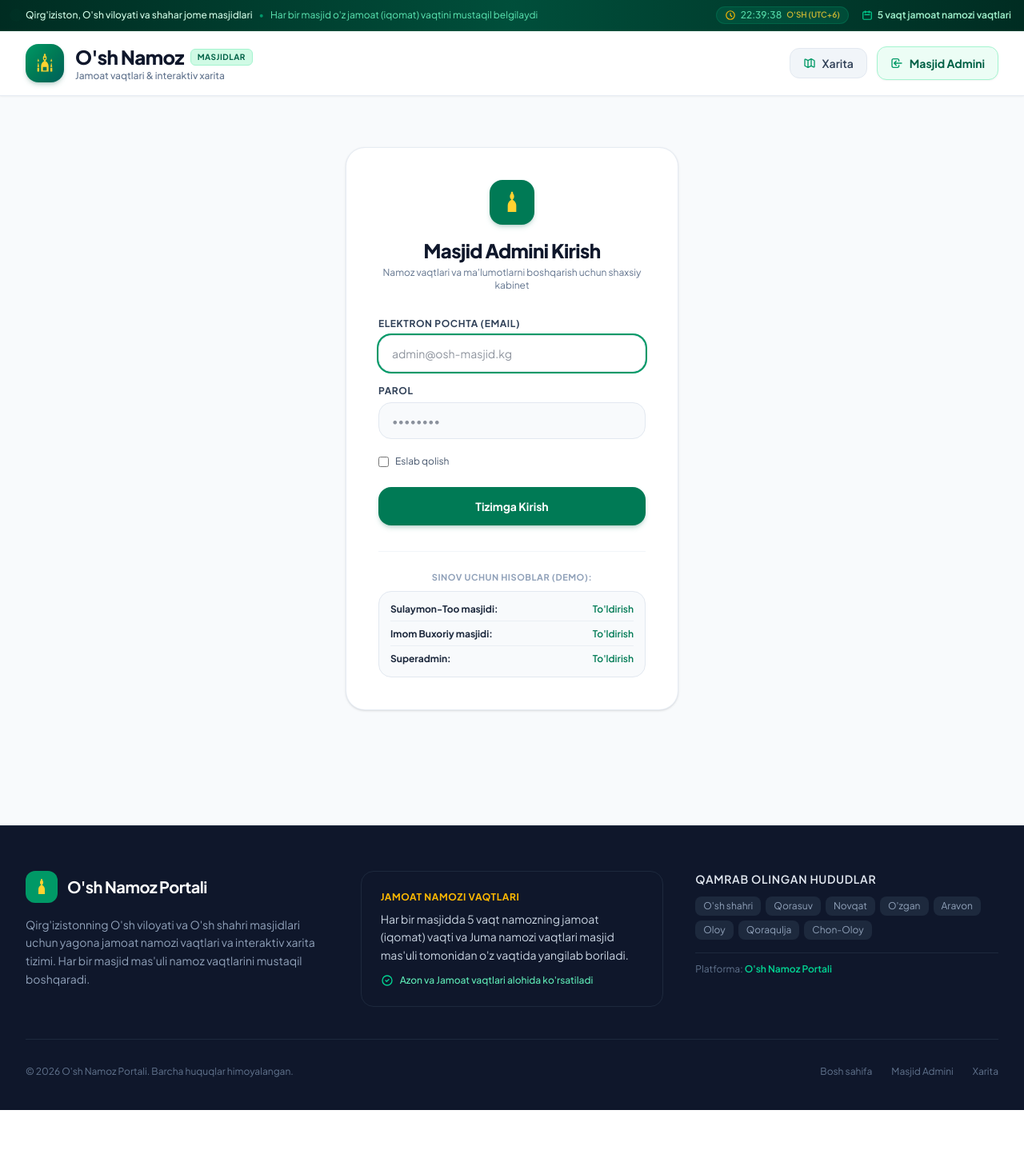
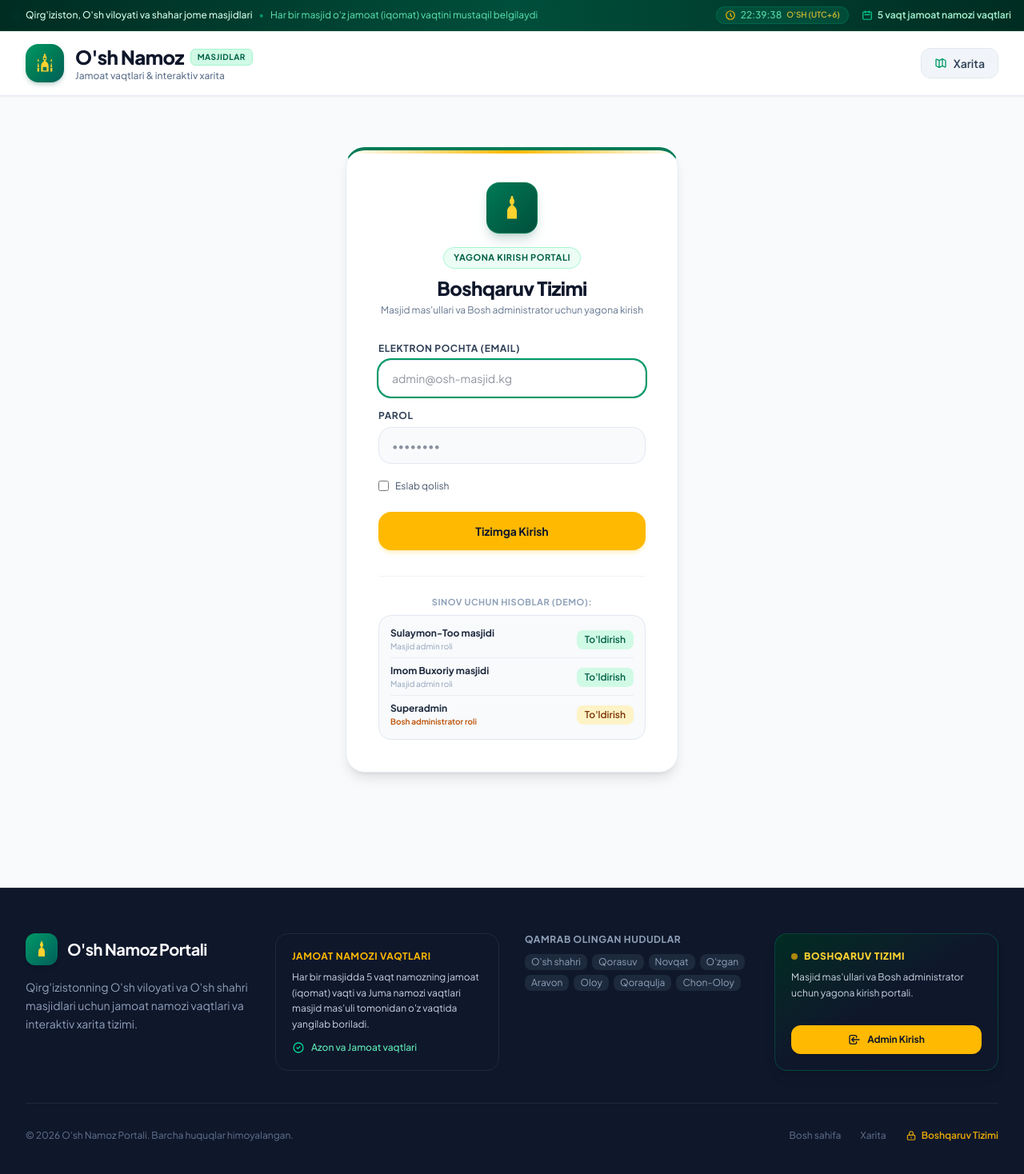
Before and after one commit to Iqbolshoh/masjid.vexa.uz, a Laravel app: page /login in a window 1280 px wide. Shown: the whole page at 80% size. Before the commit the page ends 1388 px from the top, so only its background shows below. Run offline with Laravel 12, Linux system fonts and the light colour scheme; style sheets or scripts are compiled from the project's sources.

Commit message:
Move admin login to footer, enhance Islamic architectural design, and unify 2 roles

```diff
--- a/resources/css/app.css
+++ b/resources/css/app.css
@@ -6,29 +6,49 @@
 @source '../views/**/*.blade.php';
 
 @theme {
-    --font-sans: 'Instrument Sans', ui-sans-serif, system-ui, -apple-system, BlinkMacSystemFont, 'Segoe UI', Roboto, sans-serif;
+    --font-sans: 'Plus Jakarta Sans', ui-sans-serif, system-ui, -apple-system, BlinkMacSystemFont, 'Segoe UI', Roboto, sans-serif;
 }
 
 /* Islamic pattern background overlay */
 .bg-islamic-pattern {
-    background-color: #064e3b;
-    background-image: radial-gradient(rgba(217, 119, 6, 0.15) 1px, transparent 1px), radial-gradient(rgba(16, 185, 129, 0.15) 1px, #064e3b 1px);
-    background-size: 40px 40px;
-    background-position: 0 0, 20px 20px;
+    background-color: #04382a;
+    background-image:
+        radial-gradient(rgba(245, 158, 11, 0.15) 1.5px, transparent 1.5px),
+        radial-gradient(rgba(16, 185, 129, 0.12) 1.5px, #04382a 1.5px);
+    background-size: 36px 36px;
+    background-position: 0 0, 18px 18px;
 }
 
-.bg-pattern-subtle {
-    background-image: radial-gradient(#d1fae5 1px, transparent 1px);
-    background-size: 24px 24px;
+/* Islamic Geometric Filigree Motif */
+.bg-islamic-girih {
+    background-image: repeating-linear-gradient(45deg, rgba(245, 158, 11, 0.05) 0, rgba(245, 158, 11, 0.05) 1px, transparent 0, transparent 20px),
+                      repeating-linear-gradient(-45deg, rgba(245, 158, 11, 0.05) 0, rgba(245, 158, 11, 0.05) 1px, transparent 0, transparent 20px);
+}
+
+/* Islamic Mehrab Arch Shape */
+.mehrab-arch {
+    border-radius: 50% 50% 0 0 / 25% 25% 0 0;
+}
+
+.mehrab-card-top {
+    position: relative;
+    border-top-left-radius: 28px;
+    border-top-right-radius: 28px;
+}
+
+/* Subtle Gold Arch Trim */
+.gold-trim {
+    background: linear-gradient(90deg, transparent, rgba(245, 158, 11, 0.4), rgba(251, 191, 36, 0.8), rgba(245, 158, 11, 0.4), transparent);
+    height: 1px;
 }
 
 /* Pulse animation for active prayer */
 @keyframes prayer-pulse {
     0%, 100% {
-        box-shadow: 0 0 0 0 rgba(217, 119, 6, 0.6);
+        box-shadow: 0 0 0 0 rgba(245, 158, 11, 0.5);
     }
     50% {
-        box-shadow: 0 0 0 10px rgba(217, 119, 6, 0);
+        box-shadow: 0 0 0 8px rgba(245, 158, 11, 0);
     }
 }
 
@@ -38,25 +58,26 @@
 
 /* Leaflet custom map pin styling */
 .leaflet-popup-content-wrapper {
-    border-radius: 16px;
+    border-radius: 18px;
     padding: 4px;
-    box-shadow: 0 10px 25px -5px rgba(0, 0, 0, 0.2);
+    box-shadow: 0 14px 30px -5px rgba(0, 0, 0, 0.25);
+    border: 1px solid rgba(245, 158, 11, 0.3);
 }
 
 .custom-mosque-pin {
     display: flex;
     align-items: center;
     justify-content: center;
-    background: linear-gradient(135deg, #059669 0%, #065f46 100%);
+    background: linear-gradient(135deg, #047857 0%, #064e3b 100%);
     color: #fef3c7;
     border: 2px solid #fbbf24;
     border-radius: 50%;
-    box-shadow: 0 4px 10px rgba(0, 0, 0, 0.35);
+    box-shadow: 0 4px 12px rgba(0, 0, 0, 0.35);
     transition: transform 0.2s ease;
 }
 
 .custom-mosque-pin:hover {
-    transform: scale(1.15);
+    transform: scale(1.18);
 }
 
 .user-location-pin {
--- a/resources/views/auth/login.blade.php
+++ b/resources/views/auth/login.blade.php
@@ -1,21 +1,30 @@
 @extends('layouts.app')
 
-@section('title', "Tizimga Kirish — Masjid Admini")
+@section('title', "Boshqaruv Tizimiga Kirish")
 
 @section('content')
 <div class="max-w-md mx-auto px-4 py-12 sm:py-16">
-    <div class="bg-white rounded-3xl p-8 sm:p-10 shadow-sm border border-slate-200/80">
+    <div class="bg-white rounded-3xl p-8 sm:p-10 shadow-lg border-t-4 border-t-emerald-700 border-x border-b border-slate-200/80 relative overflow-hidden">
+
+        <!-- Subtle gold line -->
+        <div class="absolute top-0 inset-x-0 h-1 bg-gradient-to-r from-transparent via-amber-400 to-transparent"></div>
+
         <div class="text-center mb-8">
-            <div class="w-14 h-14 rounded-2xl bg-emerald-700 text-amber-300 mx-auto flex items-center justify-center shadow-md shadow-emerald-800/20 mb-4">
-                <svg class="w-8 h-8" viewBox="0 0 24 24" fill="currentColor">
+            <div class="w-16 h-16 rounded-2xl bg-gradient-to-br from-emerald-700 to-emerald-900 text-amber-300 mx-auto flex items-center justify-center shadow-lg shadow-emerald-900/20 mb-4 border border-emerald-600/30">
+                <svg class="w-9 h-9" viewBox="0 0 24 24" fill="currentColor">
                     <path d="M12 2C11.5 2 11 2.4 11 3C11 3.2 11.1 3.4 11.2 3.6C10.5 4.3 10 5.4 10 6.6C10 7.8 10.6 8.9 11.5 9.6C9.5 10.5 8 12.6 8 15V21H16V15C16 12.6 14.5 10.5 12.5 9.6C13.4 8.9 14 7.8 14 6.6C14 5.4 13.5 4.3 12.8 3.6C12.9 3.4 13 3.2 13 3C13 2.4 12.5 2 12 2Z"/>
                 </svg>
             </div>
+
+            <span class="inline-block px-3 py-1 rounded-full text-[11px] font-bold uppercase tracking-wider bg-emerald-50 text-emerald-800 border border-emerald-200 mb-2">
+                Yagona Kirish Portali
+            </span>
+
             <h1 class="text-2xl font-extrabold text-slate-900 tracking-tight">
-                Masjid Admini Kirish
+                Boshqaruv Tizimi
             </h1>
             <p class="text-xs text-slate-500 mt-1">
-                Namoz vaqtlari va ma'lumotlarni boshqarish uchun shaxsiy kabinet
+                Masjid mas'ullari va Bosh administrator uchun yagona kirish
             </p>
         </div>
 
@@ -66,7 +75,7 @@
             </div>
 
             <div class="pt-2">
-                <button type="submit" class="w-full py-3.5 px-6 rounded-2xl text-sm font-bold text-white bg-emerald-700 hover:bg-emerald-800 shadow-md shadow-emerald-800/20 active:scale-95 transition-all">
+                <button type="submit" class="w-full py-3.5 px-6 rounded-2xl text-sm font-bold text-slate-900 bg-amber-400 hover:bg-amber-300 shadow-md shadow-amber-400/20 active:scale-95 transition-all">
                     Tizimga Kirish
                 </button>
             </div>
@@ -79,20 +88,29 @@
             </span>
             <div class="bg-slate-50 rounded-2xl p-3.5 border border-slate-200 text-xs space-y-2 text-slate-600">
                 <div class="flex justify-between items-center pb-1.5 border-b border-slate-200/60">
-                    <span class="font-bold text-slate-800">Sulaymon-Too masjidi:</span>
-                    <button type="button" onclick="fillForm('sulaymon@osh-masjid.kg', 'masjid123')" class="text-emerald-700 hover:underline font-semibold">
+                    <div>
+                        <span class="font-bold text-slate-800 block">Sulaymon-Too masjidi</span>
+                        <span class="text-[10px] text-slate-400">Masjid admin roli</span>
+                    </div>
+                    <button type="button" onclick="fillForm('sulaymon@osh-masjid.kg', 'masjid123')" class="px-2.5 py-1 rounded-lg text-xs font-semibold bg-emerald-100 text-emerald-800 hover:bg-emerald-200 transition-colors">
                         To'ldirish
                     </button>
                 </div>
                 <div class="flex justify-between items-center pb-1.5 border-b border-slate-200/60">
-                    <span class="font-bold text-slate-800">Imom Buxoriy masjidi:</span>
-                    <button type="button" onclick="fillForm('buxoriy@osh-masjid.kg', 'masjid123')" class="text-emerald-700 hover:underline font-semibold">
+                    <div>
+                        <span class="font-bold text-slate-800 block">Imom Buxoriy masjidi</span>
+                        <span class="text-[10px] text-slate-400">Masjid admin roli</span>
+                    </div>
+                    <button type="button" onclick="fillForm('buxoriy@osh-masjid.kg', 'masjid123')" class="px-2.5 py-1 rounded-lg text-xs font-semibold bg-emerald-100 text-emerald-800 hover:bg-emerald-200 transition-colors">
                         To'ldirish
                     </button>
                 </div>
                 <div class="flex justify-between items-center">
-                    <span class="font-bold text-slate-800">Superadmin:</span>
-                    <button type="button" onclick="fillForm('admin@osh-masjid.kg', 'admin12345')" class="text-emerald-700 hover:underline font-semibold">
+                    <div>
+                        <span class="font-bold text-slate-800 block">Superadmin</span>
+                        <span class="text-[10px] text-amber-700 font-semibold">Bosh administrator roli</span>
+                    </div>
+                    <button type="button" onclick="fillForm('admin@osh-masjid.kg', 'admin12345')" class="px-2.5 py-1 rounded-lg text-xs font-semibold bg-amber-100 text-amber-900 hover:bg-amber-200 transition-colors">
                         To'ldirish
                     </button>
                 </div>
--- a/resources/views/layouts/app.blade.php
+++ b/resources/views/layouts/app.blade.php
@@ -94,11 +94,6 @@
                             <svg class="w-5 h-5" fill="none" stroke="currentColor" viewBox="0 0 24 24"><path stroke-linecap="round" stroke-linejoin="round" stroke-width="2" d="M17 16l4-4m0 0l-4-4m4 4H7m6 4v1a3 3 0 01-3 3H6a3 3 0 01-3-3V7a3 3 0 013-3h4a3 3 0 013 3v1"/></svg>
                         </button>
                     </form>
-                @else
-                    <a href="{{ route('login') }}" class="inline-flex items-center gap-2 px-4 py-2.5 rounded-xl text-sm font-bold text-emerald-800 bg-emerald-50 hover:bg-emerald-100 border border-emerald-200 shadow-xs transition-all">
-                        <svg class="w-4 h-4 text-emerald-600" fill="none" stroke="currentColor" viewBox="0 0 24 24"><path stroke-linecap="round" stroke-linejoin="round" stroke-width="2" d="M11 16l-4-4m0 0l4-4m-4 4h14m-5 4v1a3 3 0 01-3 3H6a3 3 0 01-3-3V7a3 3 0 013-3h7a3 3 0 013 3v1"/></svg>
-                        Masjid Admini
-                    </a>
                 @endauth
             </div>
         </div>
@@ -134,11 +129,11 @@
     <!-- Footer -->
     <footer class="bg-slate-900 text-slate-300 pt-14 pb-10 border-t border-slate-800 mt-20">
         <div class="max-w-7xl mx-auto px-4 sm:px-6 lg:px-8">
-            <div class="grid grid-cols-1 md:grid-cols-3 gap-10 pb-10 border-b border-slate-800">
+            <div class="grid grid-cols-1 md:grid-cols-2 lg:grid-cols-4 gap-8 pb-10 border-b border-slate-800">
                 <!-- Col 1: About -->
                 <div>
                     <div class="flex items-center gap-3 mb-4">
-                        <div class="w-10 h-10 rounded-xl bg-emerald-600 flex items-center justify-center text-amber-300">
+                        <div class="w-10 h-10 rounded-xl bg-gradient-to-br from-emerald-600 to-teal-800 flex items-center justify-center text-amber-300 shadow-md">
                             <svg class="w-6 h-6" viewBox="0 0 24 24" fill="currentColor">
                                 <path d="M12 2C11.5 2 11 2.4 11 3C11 3.2 11.1 3.4 11.2 3.6C10.5 4.3 10 5.4 10 6.6C10 7.8 10.6 8.9 11.5 9.6C9.5 10.5 8 12.6 8 15V21H16V15C16 12.6 14.5 10.5 12.5 9.6C13.4 8.9 14 7.8 14 6.6C14 5.4 13.5 4.3 12.8 3.6C12.9 3.4 13 3.2 13 3C13 2.4 12.5 2 12 2Z"/>
                             </svg>
@@ -146,38 +141,63 @@
                         <span class="text-xl font-bold text-white tracking-tight">O'sh Namoz Portali</span>
                     </div>
                     <p class="text-sm text-slate-400 leading-relaxed">
-                        Qirg'izistonning O'sh viloyati va O'sh shahri masjidlari uchun yagona jamoat namozi vaqtlari va interaktiv xarita tizimi. Har bir masjid mas'uli namoz vaqtlarini mustaqil boshqaradi.
+                        Qirg'izistonning O'sh viloyati va O'sh shahri masjidlari uchun jamoat namozi vaqtlari va interaktiv xarita tizimi.
                     </p>
                 </div>
 
                 <!-- Col 2: Jamoat namozi vaqtlari -->
-                <div class="bg-slate-850/60 rounded-2xl p-6 border border-slate-800">
+                <div class="bg-slate-850/60 rounded-2xl p-5 border border-slate-800">
                     <span class="text-amber-400 text-xs font-bold uppercase tracking-wider block mb-2">Jamoat Namozi Vaqtlari</span>
-                    <p class="text-sm text-slate-300 leading-relaxed mb-3">
+                    <p class="text-xs text-slate-300 leading-relaxed mb-3">
                         Har bir masjidda 5 vaqt namozning jamoat (iqomat) vaqti va Juma namozi vaqtlari masjid mas'uli tomonidan o'z vaqtida yangilab boriladi.
                     </p>
                     <div class="flex items-center gap-2 text-xs text-emerald-300 font-medium">
                         <svg class="w-4 h-4 text-emerald-400 flex-shrink-0" fill="none" stroke="currentColor" viewBox="0 0 24 24"><path stroke-linecap="round" stroke-linejoin="round" stroke-width="2" d="M9 12l2 2 4-4m6 2a9 9 0 11-18 0 9 9 0 0118 0z"/></svg>
-                        <span>Azon va Jamoat vaqtlari alohida ko'rsatiladi</span>
+                        <span>Azon va Jamoat vaqtlari</span>
                     </div>
                 </div>
 
                 <!-- Col 3: Contacts & Regions -->
                 <div>
-                    <h3 class="text-sm font-semibold uppercase tracking-wider text-slate-200 mb-3">Qamrab olingan hududlar</h3>
+                    <h3 class="text-xs font-bold uppercase tracking-wider text-slate-400 mb-2.5">Qamrab olingan hududlar</h3>
                     <div class="flex flex-wrap gap-1.5 text-xs text-slate-400">
-                        <span class="bg-slate-800 px-2.5 py-1 rounded-lg">O'sh shahri</span>
-                        <span class="bg-slate-800 px-2.5 py-1 rounded-lg">Qorasuv</span>
-                        <span class="bg-slate-800 px-2.5 py-1 rounded-lg">Novqat</span>
-                        <span class="bg-slate-800 px-2.5 py-1 rounded-lg">O'zgan</span>
-                        <span class="bg-slate-800 px-2.5 py-1 rounded-lg">Aravon</span>
-                        <span class="bg-slate-800 px-2.5 py-1 rounded-lg">Oloy</span>
-                        <span class="bg-slate-800 px-2.5 py-1 rounded-lg">Qoraqulja</span>
-                        <span class="bg-slate-800 px-2.5 py-1 rounded-lg">Chon-Oloy</span>
+                        <span class="bg-slate-800 px-2 py-0.5 rounded-lg">O'sh shahri</span>
+                        <span class="bg-slate-800 px-2 py-0.5 rounded-lg">Qorasuv</span>
+                        <span class="bg-slate-800 px-2 py-0.5 rounded-lg">Novqat</span>
+                        <span class="bg-slate-800 px-2 py-0.5 rounded-lg">O'zgan</span>
+                        <span class="bg-slate-800 px-2 py-0.5 rounded-lg">Aravon</span>
+                        <span class="bg-slate-800 px-2 py-0.5 rounded-lg">Oloy</span>
+                        <span class="bg-slate-800 px-2 py-0.5 rounded-lg">Qoraqulja</span>
+                        <span class="bg-slate-800 px-2 py-0.5 rounded-lg">Chon-Oloy</span>
                     </div>
-                    <div class="mt-4 pt-3 border-t border-slate-800 text-xs text-slate-500">
-                        Platforma: <span class="text-emerald-400 font-semibold">O'sh Namoz Portali</span>
+                </div>
+
+                <!-- Col 4: Unified Boshqaruv Tizimi (Single Login for Superadmin & Mosque Admin) -->
+                <div class="bg-gradient-to-br from-emerald-950 via-slate-900 to-slate-900 rounded-2xl p-5 border border-emerald-700/40 shadow-lg flex flex-col justify-between">
+                    <div>
+                        <div class="flex items-center gap-2 mb-2">
+                            <span class="w-2 h-2 rounded-full bg-amber-400 animate-pulse"></span>
+                            <span class="text-xs font-extrabold uppercase tracking-wider text-amber-300">Boshqaruv Tizimi</span>
+                        </div>
+                        <p class="text-xs text-slate-300 leading-relaxed mb-4">
+                            Masjid mas'ullari va Bosh administrator uchun yagona kirish portali.
+                        </p>
                     </div>
+
+                    @auth
+                        <div class="space-y-2">
+                            <a href="{{ auth()->user()->isSuperAdmin() ? route('superadmin.dashboard') : route('admin.dashboard') }}"
+                               class="w-full inline-flex items-center justify-center gap-2 py-2.5 px-4 rounded-xl text-xs font-bold text-slate-900 bg-amber-400 hover:bg-amber-300 shadow-sm transition-all">
+                                <span>Kabinetingizga o'tish</span>
+                            </a>
+                        </div>
+                    @else
+                        <a href="{{ route('login') }}"
+                           class="w-full inline-flex items-center justify-center gap-2 py-2.5 px-4 rounded-xl text-xs font-bold text-slate-900 bg-amber-400 hover:bg-amber-300 shadow-sm active:scale-95 transition-all">
+                            <svg class="w-4 h-4" fill="none" stroke="currentColor" viewBox="0 0 24 24"><path stroke-linecap="round" stroke-linejoin="round" stroke-width="2" d="M11 16l-4-4m0 0l4-4m-4 4h14m-5 4v1a3 3 0 01-3 3H6a3 3 0 01-3-3V7a3 3 0 013-3h7a3 3 0 013 3v1"/></svg>
+                            <span>Admin Kirish</span>
+                        </a>
+                    @endauth
                 </div>
             </div>
 
@@ -185,8 +205,11 @@
                 <p>&copy; {{ date('Y') }} O'sh Namoz Portali. Barcha huquqlar himoyalangan.</p>
                 <div class="flex items-center gap-6">
                     <a href="{{ route('home') }}" class="hover:text-emerald-400 transition-colors">Bosh sahifa</a>
-                    <a href="{{ route('login') }}" class="hover:text-emerald-400 transition-colors">Masjid Admini</a>
                     <a href="{{ route('home') }}#map" class="hover:text-emerald-400 transition-colors">Xarita</a>
+                    <a href="{{ route('login') }}" class="text-amber-400/90 hover:text-amber-300 font-semibold transition-colors flex items-center gap-1.5">
+                        <svg class="w-3.5 h-3.5" fill="none" stroke="currentColor" viewBox="0 0 24 24"><path stroke-linecap="round" stroke-linejoin="round" stroke-width="2" d="M12 15v2m-6 4h12a2 2 0 002-2v-6a2 2 0 00-2-2H6a2 2 0 00-2 2v6a2 2 0 002 2zm10-10V7a4 4 0 00-8 0v4h8z"/></svg>
+                        <span>Boshqaruv Tizimi</span>
+                    </a>
                 </div>
             </div>
         </div>
```
Also changed, not shown: resources/views/home.blade.php (+19 -10 lines), resources/views/mosque-detail.blade.php (+9 -10 lines).
